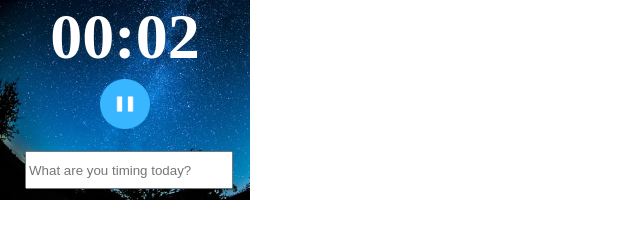
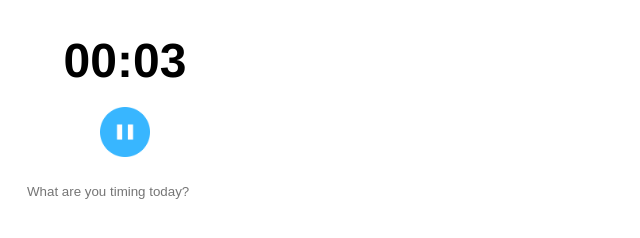
Before and after one commit to SomtoAch/timer_extension, a browser extension: page index.html in a window 1280 px wide. Both pictures are taken after a click on the element 125 px from the left and 104 px from the top of the page. Shown: the whole page, without its empty margins (0-640 px from the left). Drawn offline with Linux system fonts and the light colour scheme.

Commit message:
time is now counted in 100 milliseconds to improve accuracy when playing the paused timer.

```diff
--- a/script.js
+++ b/script.js
@@ -21,14 +21,15 @@ window.onload = () => {
 
 function incrementSeconds(){
     total_time += 1;
-    seconds = total_time % 60;
-    minutes = Math.floor(total_time / 60);
+    total_seconds = Math.round(total_time / 10);
+    seconds = total_seconds % 60;
+    minutes = Math.floor(total_seconds / 60);
     timerText.innerHTML = `${String(minutes).padStart(2, '0')}:${String(seconds).padStart(2, '0')}`;
 }
 
 function pressPlayBTN(){
     console.log('play pressed');
-    intervalID = setInterval(incrementSeconds, 1000);
+    intervalID = setInterval(incrementSeconds, 100);
     playing = true;
     reset = false;
     playBTN.classList.add("hide");
--- a/style.css
+++ b/style.css
@@ -1,12 +1,12 @@
 body{
     margin: 0;
-    padding: 0;
+    padding: 20px 0px;
 }
 
 main{
     height: 200px;
     width: 250px;
-    background-image: url("./night_background.jpeg");
+    /* background-image: url("./night_background.jpeg"); */
     background-size: cover;
     margin: 0;
     padding: 0;
@@ -24,9 +24,10 @@ main{
 }
 
 #timerText{
-    color: white;
-    font-size: 4rem;
+    color: black;
+    font-size: 3rem;
     font-weight: bold;
+    font-family: 'Franklin Gothic Medium', 'Arial Narrow', Arial, sans-serif;
 }
 
 #buttonRow{
@@ -58,11 +59,20 @@ main{
 
 #textRow{
     width: 80%;
-    margin: auto;
+    margin: 0 auto;
     height: 2rem;
 }
 
 #activityText{
     height: 100%;
     width: 100%;
+    border: 0;
+    transition:ease-in 250ms;
 }
+
+#activityText:focus{
+        outline: none;
+        border: none;
+        border-bottom: 1px solid grey;
+
+    }
```
